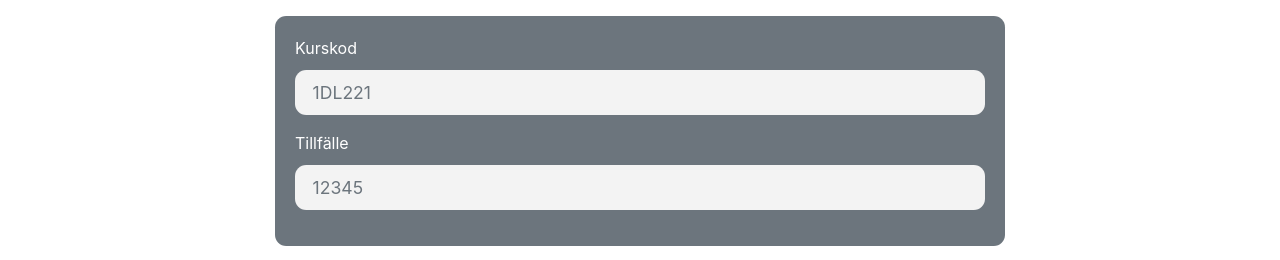
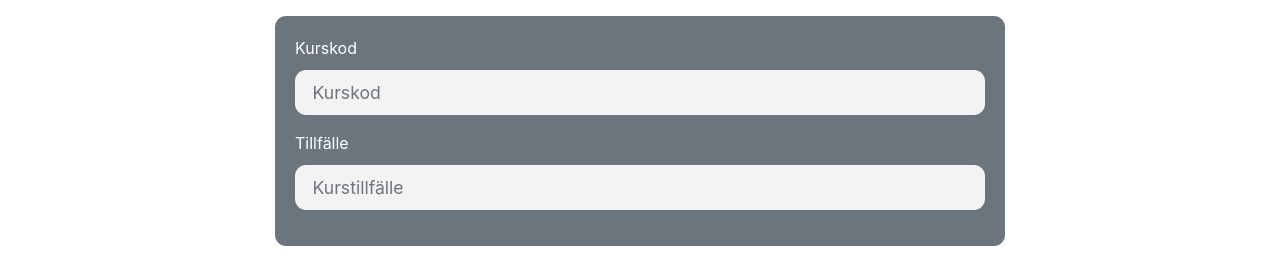
Before and after one commit to majadanielsson/M.E.C.O-Frontend, a Vue app: page /report in a window 1280 px wide. Shown: the part 404-664 px from the top of the page. Built offline with nearby package versions, Linux system fonts and the light colour scheme.

Commit message:
placeholder

```diff
--- a/src/views/Report.vue
+++ b/src/views/Report.vue
@@ -14,10 +14,10 @@
         </b-form>
         <b-card class="bg-secondary text-white">
           <b-form-group label="Kurskod">
-            <b-form-input v-model="params._id" placeholder="1DL221" />
+            <b-form-input v-model="params._id" placeholder="Kurskod" />
           </b-form-group>
           <b-form-group label="Tillfälle">
-            <b-form-input v-model="params.instanceId" placeholder="12345" />
+            <b-form-input v-model="params.instanceId" placeholder="Kurstillfälle" />
           </b-form-group>
         </b-card>
       </b-col>
```
